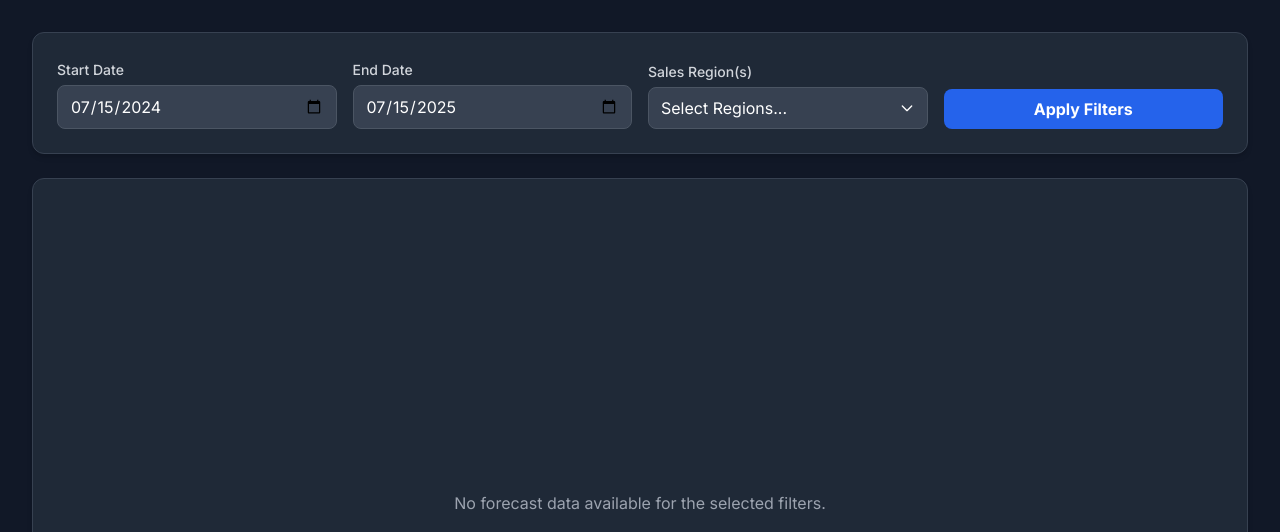
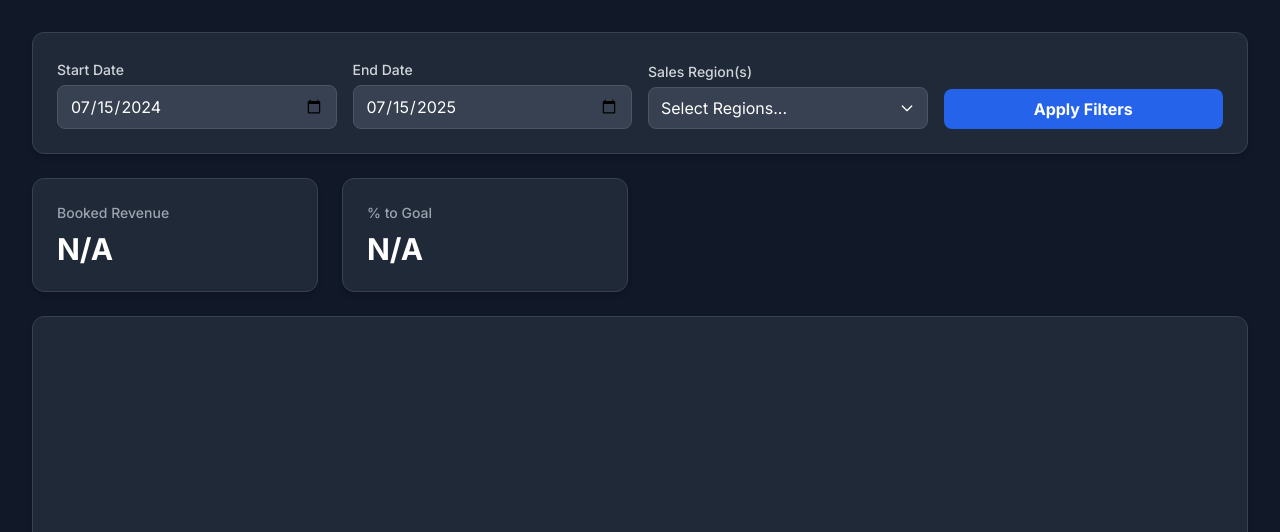
Before and after one commit to caseyabbott-truenas/live-salesforce-dashboard, a Flask app: page / in a window 1280 px wide. Shown: the part 96-628 px from the top of the page. Run offline with Flask 3, Linux system fonts and the light colour scheme; data that the repository does not hold is empty; some libraries are stand-ins or nearby versions.

Commit message:
Add Booked Revenue and % to Goal KPIs

```diff
--- a/app.py
+++ b/app.py
@@ -39,15 +39,13 @@ def get_forecast_data(start_date, end_date, sales_region):
     if end_date:
         where_clauses.append(f"CloseDate <= {end_date}")
 
-    # THE FIX IS HERE: Handle a comma-separated list of regions for an IN clause.
     if sales_region and sales_region != 'All':
         regions_list = sales_region.split(',')
-        # Properly format for a SOQL IN clause: ('Region1','Region2',...)
         formatted_regions = "','".join(regions_list)
         where_clauses.append(f"Sales_Region__c IN ('{formatted_regions}')")
 
     soql_query = f"""
-        SELECT Amount, Sales_Region__c, ForecastCategoryName
+        SELECT Amount, Sales_Region__c, ForecastCategoryName, StageName
         FROM Opportunity
         WHERE {' AND '.join(where_clauses)}
     """
@@ -60,6 +58,8 @@ def get_forecast_data(start_date, end_date, sales_region):
         return {}
 
     if df.empty: return {}
+
+    df = df[df['StageName'] != 'Closed Lost']
 
     df['Amount'] = pd.to_numeric(df['Amount'], errors='coerce').fillna(0)
     pivot_df = df.groupby(['Sales_Region__c', 'ForecastCategoryName'])['Amount'].sum().unstack(fill_value=0)
@@ -93,7 +93,6 @@ def get_bookings_data(start_date, end_date, sales_region):
     if end_date:
         where_clauses.append(f"CloseDate <= {end_date}")
 
-    # THE FIX IS HERE: Handle a comma-separated list of regions for an IN clause.
     if sales_region and sales_region != 'All':
         regions_list = sales_region.split(',')
         formatted_regions = "','".join(regions_list)
@@ -106,6 +105,8 @@ def get_bookings_data(start_date, end_date, sales_region):
         GROUP BY CALENDAR_YEAR(CloseDate), CALENDAR_MONTH(CloseDate)
         ORDER BY CALENDAR_YEAR(CloseDate), CALENDAR_MONTH(CloseDate)
     """
+
+    print(f"🔍 Running Bookings Query: {soql_query}")
 
     try:
         query_result = sf_connection.query_all(soql_query)
@@ -124,6 +125,95 @@ def get_bookings_data(start_date, end_date, sales_region):
         'labels': df['label'].tolist(),
         'amounts': df['totalAmount'].tolist()
     }
+
+def get_goal_data(start_date, end_date, sales_region):
+    """ Calculates the % to Goal based on filters. """
+    if not sf_connection: return {}
+
+    booking_products = "('TrueNAS', 'TrueNAS Mini', 'TrueCommand', 'TrueRack', 'TrueFlex')"
+
+    shared_where = []
+    if start_date:
+        shared_where.append(f"CloseDate >= {start_date}")
+    if end_date:
+        shared_where.append(f"CloseDate <= {end_date}")
+    if sales_region and sales_region != 'All':
+        regions_list = sales_region.split(',')
+        formatted_regions = "','".join(regions_list)
+        shared_where.append(f"Sales_Region__c IN ('{formatted_regions}')")
+
+    shared_where_string = f"WHERE {' AND '.join(shared_where)}" if shared_where else ""
+
+    numerator_query = f"""
+        SELECT SUM(Amount)
+        FROM Opportunity
+        {shared_where_string}
+        {'AND' if shared_where else 'WHERE'} StageName = 'Closed Won'
+        AND Primary_Product__c IN {booking_products}
+    """
+
+    denominator_query = f"""
+        SELECT SUM(Amount_Goal__c)
+        FROM Opportunity
+        {shared_where_string}
+        {'AND' if shared_where else 'WHERE'} RecordType.Name = 'Quota'
+        AND StageName = 'Quota'
+    """
+
+    try:
+        numerator_result = sf_connection.query(numerator_query)
+        denominator_result = sf_connection.query(denominator_query)
+
+        numerator = numerator_result['records'][0]['expr0'] or 0
+        denominator = denominator_result['records'][0]['expr0'] or 0
+
+        if denominator == 0:
+            percentage = 0
+        else:
+            percentage = (numerator / denominator) * 100
+
+    except Exception as e:
+        print(f"❌ Goal Query Error: {e}")
+        return {'percentage': 0}
+
+    return {'percentage': round(percentage, 2)}
+
+def get_booked_revenue_data(start_date, end_date, sales_region):
+    """ Calculates total booked revenue for specific products based on filters. """
+    if not sf_connection: return {}
+
+    booking_products = "('TrueNAS', 'TrueNAS Mini', 'TrueCommand', 'TrueRack', 'TrueFlex')"
+
+    where_clauses = [
+        "IsWon = True", # Same as StageName = 'Closed Won'
+        f"Primary_Product__c IN {booking_products}"
+    ]
+    if start_date:
+        where_clauses.append(f"CloseDate >= {start_date}")
+    if end_date:
+        where_clauses.append(f"CloseDate <= {end_date}")
+    if sales_region and sales_region != 'All':
+        regions_list = sales_region.split(',')
+        formatted_regions = "','".join(regions_list)
+        where_clauses.append(f"Sales_Region__c IN ('{formatted_regions}')")
+
+    soql_query = f"""
+        SELECT SUM(Amount)
+        FROM Opportunity
+        WHERE {' AND '.join(where_clauses)}
+    """
+
+    print(f"🔍 Running Booked Revenue Query: {soql_query}")
+
+    try:
+        result = sf_connection.query(soql_query)
+        booked_revenue = result['records'][0]['expr0'] or 0
+    except Exception as e:
+        print(f"❌ Booked Revenue Query Error: {e}")
+        return {'booked_revenue': 0}
+
+    return {'booked_revenue': booked_revenue}
+
 
 def get_sales_regions():
     """ Fetches a unique list of sales regions to populate the filter dropdown. """
@@ -154,6 +244,22 @@ def bookings_data_endpoint():
     data = get_bookings_data(start_date, end_date, sales_region)
     return jsonify(data)
 
+@app.route('/api/data/goal')
+def goal_data_endpoint():
+    start_date = request.args.get('start_date')
+    end_date = request.args.get('end_date')
+    sales_region = request.args.get('sales_region')
+    data = get_goal_data(start_date, end_date, sales_region)
+    return jsonify(data)
+
+@app.route('/api/data/booked-revenue')
+def booked_revenue_endpoint():
+    start_date = request.args.get('start_date')
+    end_date = request.args.get('end_date')
+    sales_region = request.args.get('sales_region')
+    data = get_booked_revenue_data(start_date, end_date, sales_region)
+    return jsonify(data)
+
 @app.route('/api/filters/sales-regions')
 def sales_regions_endpoint():
     regions = get_sales_regions()
--- a/templates/index.html
+++ b/templates/index.html
@@ -33,7 +33,6 @@
                     <label for="end-date" class="filter-label">End Date</label>
                     <input type="date" id="end-date" class="filter-input w-full mt-1">
                 </div>
-                <!-- THE FIX IS HERE: Replaced the <select> with a custom dropdown structure -->
                 <div class="relative">
                     <label for="sales-region-trigger" class="filter-label">Sales Region(s)</label>
                     <button id="sales-region-trigger" class="filter-input w-full mt-1 text-left flex justify-between items-center">
@@ -41,12 +40,22 @@
                         <svg class="w-4 h-4 ml-2 flex-shrink-0" fill="none" stroke="currentColor" viewBox="0 0 24 24" xmlns="http://www.w3.org/2000/svg"><path stroke-linecap="round" stroke-linejoin="round" stroke-width="2" d="M19 9l-7 7-7-7"></path></svg>
                     </button>
                     <div id="sales-region-dropdown" class="absolute z-10 w-full mt-1 bg-gray-700 border border-gray-600 rounded-md shadow-lg hidden">
-                        <div id="sales-region-options" class="p-2 max-h-60 overflow-y-auto">
-                            <!-- Checkboxes will be populated by JavaScript -->
-                        </div>
+                        <div id="sales-region-options" class="p-2 max-h-60 overflow-y-auto"></div>
                     </div>
                 </div>
                 <button id="apply-filters" class="bg-blue-600 hover:bg-blue-700 text-white font-bold py-2 px-4 rounded-lg w-full md:w-auto">Apply Filters</button>
+            </div>
+        </div>
+
+        <!-- KPI Cards Section -->
+        <div class="grid grid-cols-1 sm:grid-cols-2 lg:grid-cols-4 gap-6 mb-6">
+            <div class="card">
+                <h3 class="text-gray-400 text-sm font-medium">Booked Revenue</h3>
+                <p id="kpi-booked-revenue" class="text-3xl font-bold mt-2">$0</p>
+            </div>
+            <div class="card">
+                <h3 class="text-gray-400 text-sm font-medium">% to Goal</h3>
+                <p id="kpi-goal" class="text-3xl font-bold mt-2">0%</p>
             </div>
         </div>
 
@@ -92,30 +101,24 @@
                     regions.forEach(region => {
                         const optionDiv = document.createElement('div');
                         optionDiv.classList.add('flex', 'items-center', 'p-2', 'rounded', 'hover:bg-gray-600', 'cursor-pointer');
-
                         const checkbox = document.createElement('input');
                         checkbox.type = 'checkbox';
                         checkbox.id = `region-${region.replace(/\s+/g, '-')}`;
                         checkbox.value = region;
                         checkbox.classList.add('h-4', 'w-4', 'bg-gray-600', 'border-gray-500', 'text-blue-500', 'focus:ring-blue-500', 'cursor-pointer');
-
                         const label = document.createElement('label');
                         label.htmlFor = checkbox.id;
                         label.textContent = region;
                         label.classList.add('ml-2', 'text-sm', 'text-gray-200', 'cursor-pointer', 'flex-grow');
-
                         optionDiv.appendChild(checkbox);
                         optionDiv.appendChild(label);
-
                         checkbox.addEventListener('change', updateRegionDisplayText);
-                        // Allow clicking the whole div to toggle the checkbox
                         optionDiv.addEventListener('click', (e) => {
                             if (e.target.type !== 'checkbox') {
                                 checkbox.checked = !checkbox.checked;
                                 checkbox.dispatchEvent(new Event('change'));
                             }
                         });
-
                         optionsContainer.appendChild(optionDiv);
                     });
                 });
@@ -124,12 +127,10 @@
         function setupDropdown() {
             const regionTrigger = document.getElementById('sales-region-trigger');
             const regionDropdown = document.getElementById('sales-region-dropdown');
-
             regionTrigger.addEventListener('click', (event) => {
                 event.stopPropagation();
                 regionDropdown.classList.toggle('hidden');
             });
-
             window.addEventListener('click', (event) => {
                 if (!regionDropdown.contains(event.target) && !regionTrigger.contains(event.target)) {
                     regionDropdown.classList.add('hidden');
@@ -140,7 +141,6 @@
         function updateRegionDisplayText() {
             const checkedBoxes = document.querySelectorAll('#sales-region-options input[type="checkbox"]:checked');
             const textElement = document.getElementById('sales-region-text');
-
             if (checkedBoxes.length === 0) {
                 textElement.textContent = 'Select Regions...';
             } else if (checkedBoxes.length === 1) {
@@ -154,23 +154,28 @@
         function updateDashboard() {
             const startDate = document.getElementById('start-date').value;
             const endDate = document.getElementById('end-date').value;
-
-            // THE FIX IS HERE: Get all checked regions from the custom dropdown.
             const checkedBoxes = document.querySelectorAll('#sales-region-options input[type="checkbox"]:checked');
             const selectedRegions = Array.from(checkedBoxes).map(checkbox => checkbox.value);
             const salesRegionParam = selectedRegions.length > 0 ? selectedRegions.join(',') : 'All';
 
             showLoading('forecast-chart-container', 'Forecast by Region');
             showLoading('bookings-chart-container', 'Bookings by Month');
+            document.getElementById('kpi-goal').textContent = '...';
+            document.getElementById('kpi-booked-revenue').textContent = '...';
 
             const queryParams = `?start_date=${startDate}&end_date=${endDate}&sales_region=${salesRegionParam}`;
 
+            // Fetch data for all visuals concurrently
             Promise.all([
                 fetch('/api/data/forecast' + queryParams).then(res => res.json()),
-                fetch('/api/data/bookings' + queryParams).then(res => res.json())
-            ]).then(([forecastData, bookingsData]) => {
+                fetch('/api/data/bookings' + queryParams).then(res => res.json()),
+                fetch('/api/data/goal' + queryParams).then(res => res.json()),
+                fetch('/api/data/booked-revenue' + queryParams).then(res => res.json())
+            ]).then(([forecastData, bookingsData, goalData, bookedRevenueData]) => {
                 renderForecastChart(forecastData);
                 renderBookingsChart(bookingsData);
+                renderGoalCard(goalData);
+                renderBookedRevenueCard(bookedRevenueData);
             }).catch(error => {
                 console.error('Error fetching dashboard data:', error);
             });
@@ -178,52 +183,52 @@
 
         function showLoading(containerId, title) {
             const container = document.getElementById(containerId);
-            container.innerHTML = `
-                <div class="flex flex-col h-full justify-center items-center text-gray-400">
-                    <h3 class="text-lg font-semibold text-white mb-4">${title}</h3>
-                    <p>⏳ Loading Data...</p>
-                </div>
-            `;
+            container.innerHTML = `<div class="flex flex-col h-full justify-center items-center text-gray-400"><h3 class="text-lg font-semibold text-white mb-4">${title}</h3><p>⏳ Loading Data...</p></div>`;
         }
 
-        // --- CHART RENDERING FUNCTIONS ---
+        // --- CHART & KPI RENDERING FUNCTIONS ---
+        function renderBookedRevenueCard(data) {
+            const kpiEl = document.getElementById('kpi-booked-revenue');
+            if (data && typeof data.booked_revenue !== 'undefined') {
+                // Format number to be more readable (e.g., $1.2M, $350K)
+                const value = data.booked_revenue;
+                let formattedValue;
+                if (value >= 1000000) {
+                    formattedValue = `$${(value / 1000000).toFixed(1)}M`;
+                } else if (value >= 1000) {
+                    formattedValue = `$${(value / 1000).toFixed(0)}K`;
+                } else {
+                    formattedValue = `$${value}`;
+                }
+                kpiEl.textContent = formattedValue;
+            } else {
+                kpiEl.textContent = 'N/A';
+            }
+        }
+
+        function renderGoalCard(data) {
+            const kpiEl = document.getElementById('kpi-goal');
+            if (data && typeof data.percentage !== 'undefined') {
+                kpiEl.textContent = `${data.percentage}%`;
+            } else {
+                kpiEl.textContent = 'N/A';
+            }
+        }
+
         function renderForecastChart(data) {
             const container = document.getElementById('forecast-chart-container');
             container.innerHTML = '';
-
             if (!data || !data.regions || data.regions.length === 0) {
                 container.innerHTML = '<p class="text-center h-full flex items-center justify-center text-gray-400">No forecast data available for the selected filters.</p>';
                 return;
             }
-
             const traces = [];
             const color_map = {'Pipeline': 'rgba(147, 197, 253, 0.8)','Best Case': 'rgba(96, 165, 250, 0.8)','Commit': 'rgba(59, 130, 246, 0.8)','Closed': 'rgba(37, 99, 235, 0.8)'};
-
             data.categories.forEach(category => {
                 traces.push({y: data.regions, x: data.bar_data[category], name: category, type: 'bar', orientation: 'h', marker: { color: color_map[category] }});
             });
             traces.push({y: data.line_data.regions, x: data.line_data.counts, name: 'Opportunity Count', type: 'scatter', mode: 'lines+markers', orientation: 'h', xaxis: 'x2', line: { color: 'rgba(251, 191, 36, 0.9)', width: 4 }, marker: { size: 8, color: 'rgba(251, 191, 36, 1)' }});
-
-            const layout = {
-                title: '<b>Opportunity Forecast</b>',
-                barmode: 'group',
-                legend: {
-                    orientation: "h",
-                    yanchor: "bottom",
-                    y: -0.3,
-                    xanchor: "center",
-                    x: 0.5
-                },
-                template: 'plotly_dark',
-                font: { family: "Inter, sans-serif", color: "white" },
-                paper_bgcolor: 'rgba(0,0,0,0)',
-                plot_bgcolor: 'rgba(0,0,0,0)',
-                margin: { l: 80, r: 20, t: 60, b: 80 },
-                yaxis: { title: 'Sales Region', autorange: 'reversed' },
-                xaxis: { title: 'Total Amount', tickprefix: '$' },
-                xaxis2: { title: 'Opportunity Count', overlaying: 'x', side: 'top', showgrid: false }
-            };
-
+            const layout = {title: '<b>Opportunity Forecast</b>', barmode: 'group', legend: { orientation: "h", yanchor: "bottom", y: -0.3, xanchor: "center", x: 0.5 }, template: 'plotly_dark', font: { family: "Inter, sans-serif", color: "white" }, paper_bgcolor: 'rgba(0,0,0,0)', plot_bgcolor: 'rgba(0,0,0,0)', margin: { l: 80, r: 20, t: 60, b: 80 }, yaxis: { title: 'Sales Region', autorange: 'reversed' }, xaxis: { title: 'Total Amount', tickprefix: '$' }, xaxis2: { title: 'Opportunity Count', overlaying: 'x', side: 'top', showgrid: false }};
             const config = { responsive: true, displaylogo: false, modeBarButtonsToRemove: ['select2d', 'lasso2d'] };
             Plotly.newPlot(container, traces, layout, config);
         }
@@ -231,36 +236,13 @@
         function renderBookingsChart(data) {
             const container = document.getElementById('bookings-chart-container');
             container.innerHTML = '';
-
             if (!data || !data.labels || data.labels.length === 0) {
                 container.innerHTML = '<p class="text-center h-full flex items-center justify-center text-gray-400">No bookings data available for the selected filters.</p>';
                 return;
             }
-
-            const trace = {
-                x: data.labels,
-                y: data.amounts,
-                type: 'bar',
-                marker: { color: '#0095D5' }
-            };
-
-            const layout = {
-                title: '<b>Bookings by Month</b>',
-                template: 'plotly_dark',
-                font: { family: "Inter, sans-serif", color: "white" },
-                paper_bgcolor: 'rgba(0,0,0,0)',
-                plot_bgcolor: 'rgba(0,0,0,0)',
-                margin: { l: 80, r: 20, t: 60, b: 50 },
-                yaxis: { title: 'Booking Amount', tickprefix: '$' },
-                xaxis: { title: 'Month' }
-            };
-
-            const config = {
-                responsive: true,
-                displaylogo: false,
-                modeBarButtonsToRemove: ['select2d', 'lasso2d', 'zoomIn2d', 'zoomOut2d', 'autoScale2d']
-            };
-
+            const trace = {x: data.labels, y: data.amounts, type: 'bar', marker: { color: '#0095D5' } };
+            const layout = {title: '<b>Bookings by Month</b>', template: 'plotly_dark', font: { family: "Inter, sans-serif", color: "white" }, paper_bgcolor: 'rgba(0,0,0,0)', plot_bgcolor: 'rgba(0,0,0,0)', margin: { l: 80, r: 20, t: 60, b: 50 }, yaxis: { title: 'Booking Amount', tickprefix: '$' }, xaxis: { title: 'Month' }};
+            const config = {responsive: true, displaylogo: false, modeBarButtonsToRemove: ['select2d', 'lasso2d', 'zoomIn2d', 'zoomOut2d', 'autoScale2d']};
             Plotly.newPlot(container, [trace], layout, config);
         }
     </script>
```
